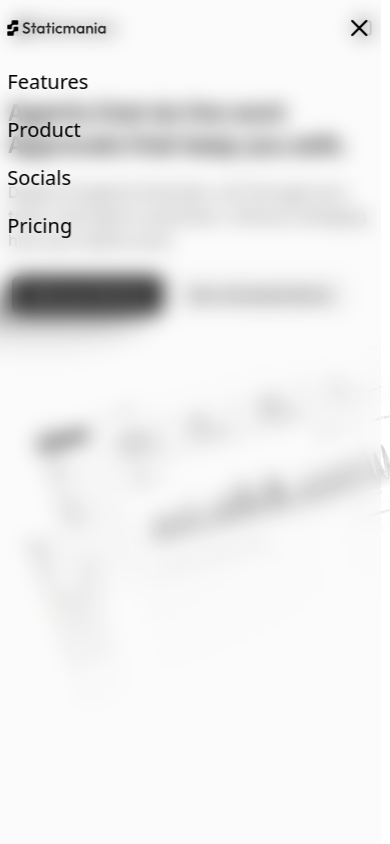
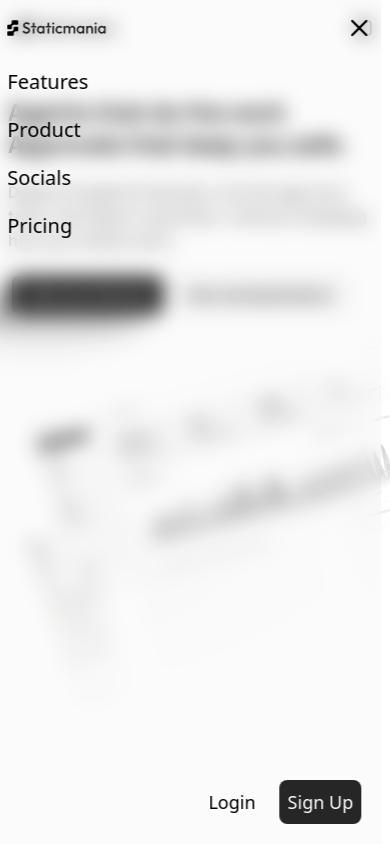
Before and after one commit to shogun444/Template, a Next.js app: page / in a window 390 px wide. Both pictures are taken after a click on the element 364 px from the left and 28 px from the top of the page. Shown: the top 844 px of the page. Built offline with nearby package versions, Linux system fonts and the light colour scheme.

Commit message:
Added Login and Signup in the navbarmade it responssive TODO:remove the scrollbar

```diff
--- a/app/components/Navbar/navbar.tsx
+++ b/app/components/Navbar/navbar.tsx
@@ -34,14 +34,13 @@ export default function Navbar() {
         >
           <AnimatePresence>
             {visible && (
-
               <motion.div
                 initial={{
-              opacity : 0
+                  opacity: 0,
                 }}
-            animate = {{
-              opacity :1,
-              backdropFilter : "blur(10px)"
+                animate={{
+                  opacity: 1,
+                  backdropFilter: "blur(10px)",
                 }}
                 onClick={(e) => e.stopPropagation()}
                 className="absolute group flex bg-neutral-300/10  flex-col top-0  w-full h-screen overflow-hidden z-10 gap-5  -translate-x-[93%] mx-auto pl-4"
@@ -79,28 +78,47 @@ export default function Navbar() {
 
                 {links.map((itm, id) => (
                   <motion.div
-                initial={{opacity:0,
-                  x:-20
-                }}
+                    initial={{ opacity: 0, x: -20 }}
                     animate={{
-                  opacity : 1
-                ,  x:0
+                      opacity: 1,
+                      x: 0,
                     }}
                     transition={{
-  duration : 0.2,
-  delay : id * 0.1
-}}
+                      duration: 0.2,
+                      delay: id * 0.1,
+                    }}  key={id}
                   >
                     <Link
-                  key={id}
+
                       className=" hover:cursor-pointer transition-all duration-150 hover:text-neutral-600 text-xl font-medium"
                       href={itm.href}
                     >
                       {itm.name}
                     </Link>
- </motion.div>              ))}
                   </motion.div>
-          )}</AnimatePresence>
+                ))}
+
+                <motion.div
+                 initial={{ opacity: 0, }}
+                    animate={{
+                      opacity: 1,
+
+                    }}
+                className="flex  h-full m-5 gap-6 items-end justify-end ">
+
+          <Link href={"/login"} className="text-lg mb-2 font-medium">
+            Login
+          </Link>
+          <Link
+            href={"/signup"}
+            className=" bg-neutral-800 dark:bg-white dark:text-neutral-800 font-medium  text-lg text-white rounded-lg p-2"
+          >
+            Sign Up
+          </Link>
+        </motion.div>
+              </motion.div>
+            )}
+          </AnimatePresence>
 
           <svg
             xmlns="http://www.w3.org/2000/svg"
```
Lines whose indentation alone changed are shown as unchanged.
